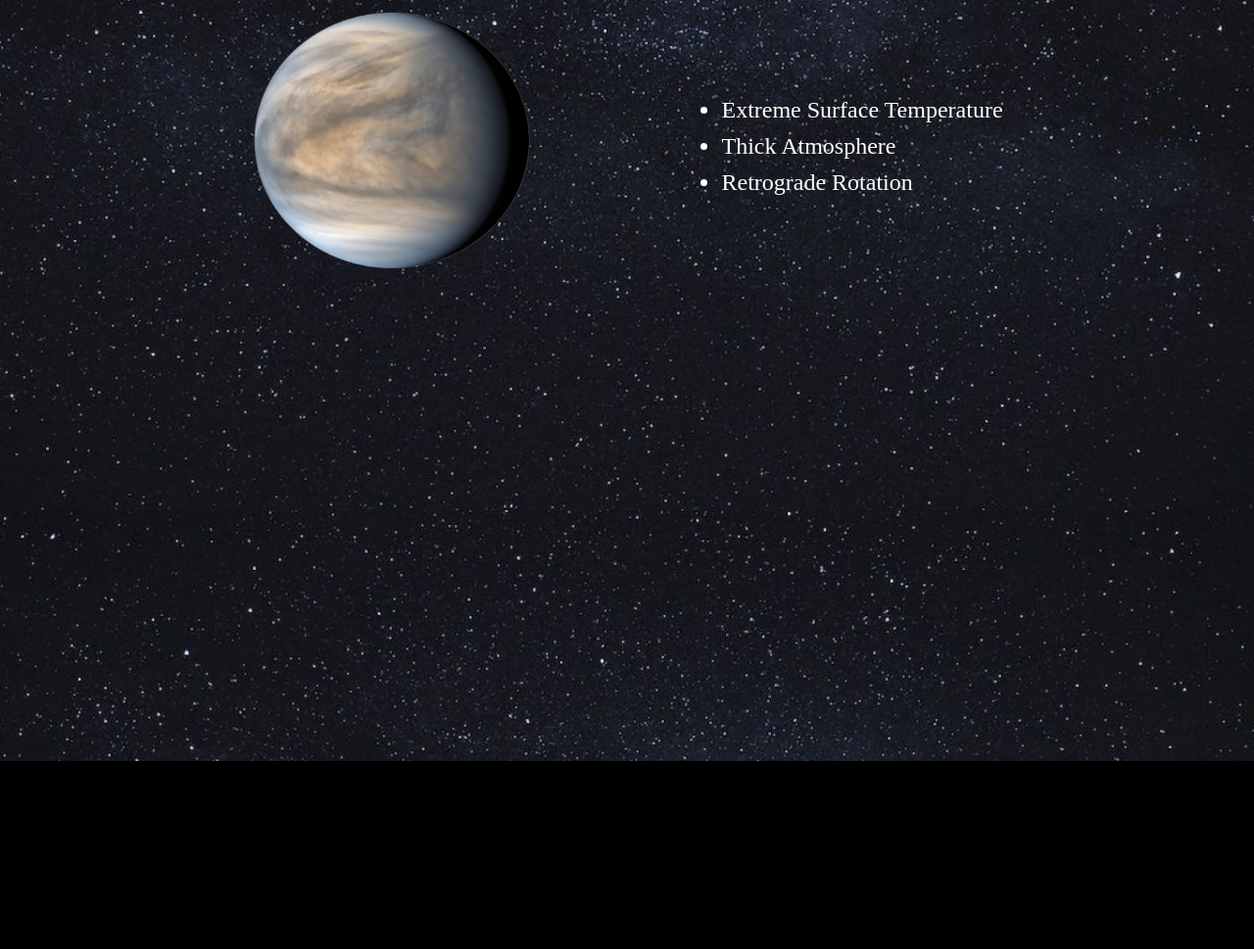
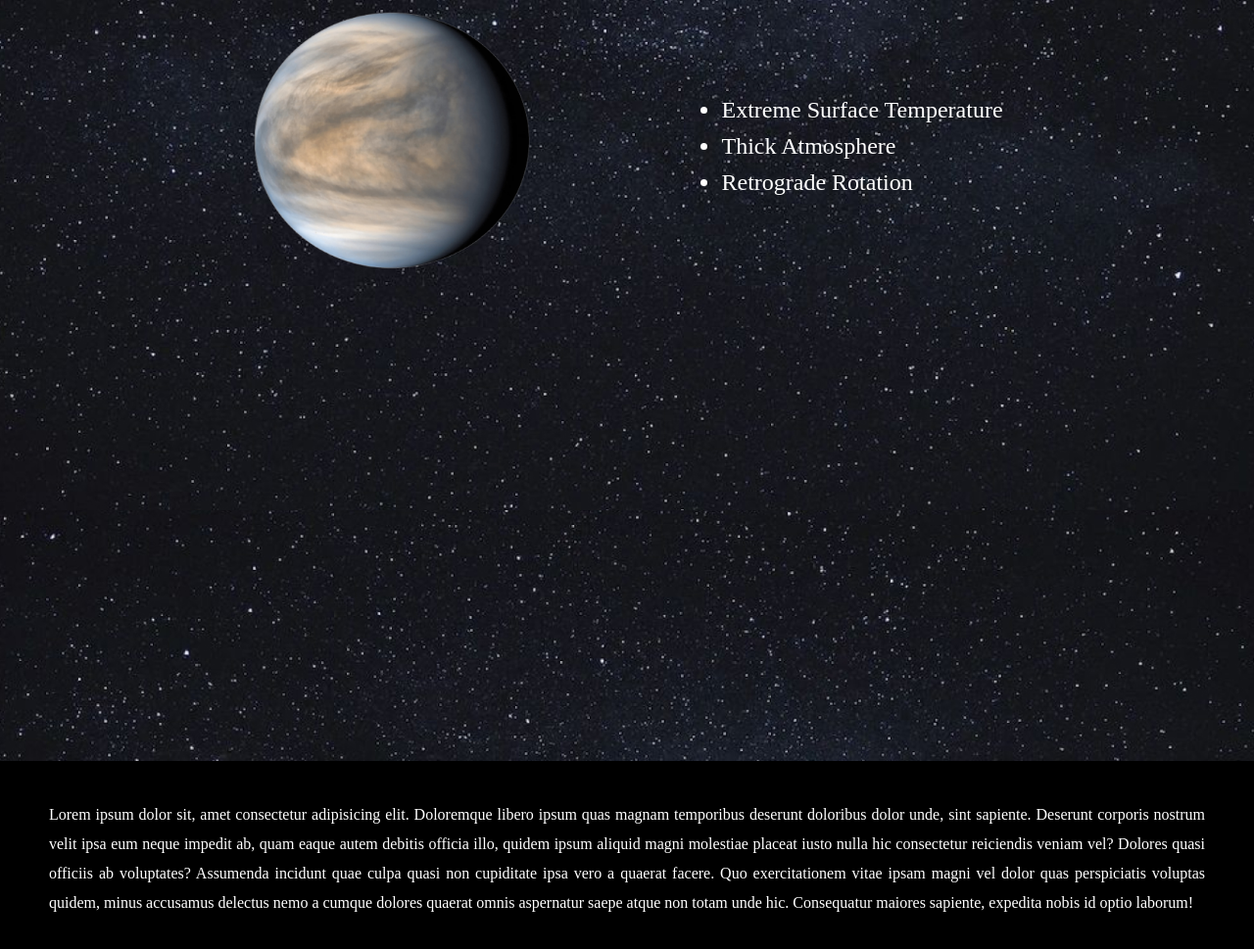
Before and after one commit to younes-damouna/fsw-week1-project1, a plain HTML site: page index.html in a window 1280 px wide. Shown: the part 1700-2669 px from the top of the page at 98% size. Before the commit the page ends 2477 px from the top, so only its background shows below. Drawn offline with Linux system fonts and the light colour scheme.

Commit message:
Finished second banner with styled elements

```diff
--- a/index.html
+++ b/index.html
@@ -9,7 +9,7 @@
     <body>
         <section>
 
-            <!--HERO SECTION-->
+            <!--Hero Section-->
             <section class="parallax-1">
                 <div class="parallax-inner">
                     <h1>Solar System</h1>
@@ -74,6 +74,21 @@
                 </div>
             </section>
 
+            <!-- Second Banner-->
+            <p>Lorem ipsum dolor sit, amet consectetur adipisicing elit.
+                Doloremque libero ipsum quas magnam temporibus deserunt
+                doloribus dolor unde, sint sapiente. Deserunt corporis nostrum
+                velit ipsa eum neque impedit ab, quam eaque autem debitis
+                officia illo, quidem ipsum aliquid magni molestiae placeat
+                iusto nulla hic consectetur reiciendis veniam vel? Dolores
+                quasi officiis ab voluptates? Assumenda incidunt quae culpa
+                quasi non cupiditate ipsa vero a quaerat facere. Quo exercitationem
+                vitae ipsam magni vel dolor quas perspiciatis voluptas quidem,
+                minus accusamus delectus nemo a cumque dolores quaerat omnis
+                aspernatur saepe atque non totam unde hic. Consequatur maiores
+                sapiente, expedita nobis id optio laborum!
+            </p>
+
         </section>
     </body>
 </html>
```
